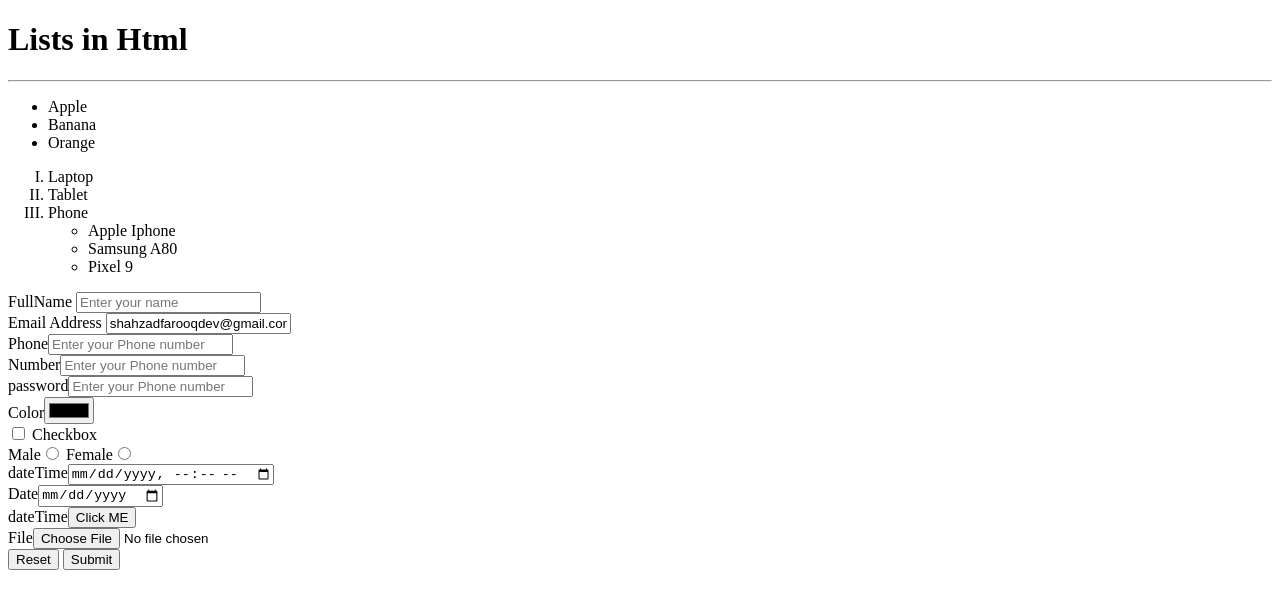
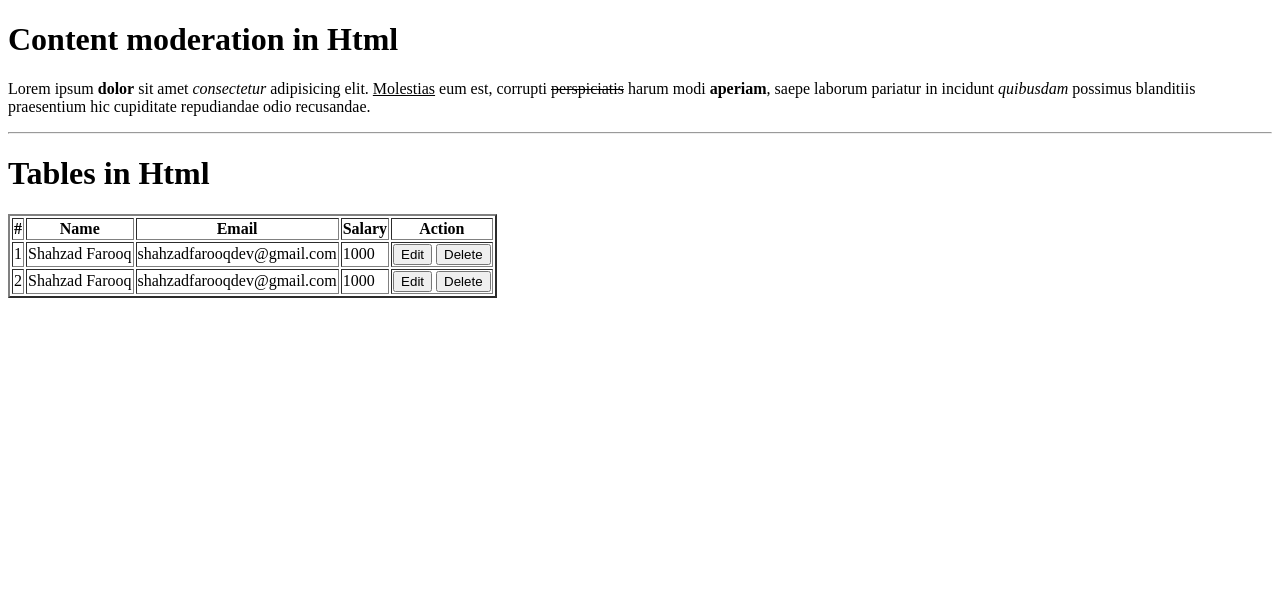
Before and after one commit to crindalwalt/Web-Dev-006, a plain HTML site: page index.html in a window 1280 px wide. Drawn offline with Linux system fonts and the light colour scheme.

Commit message:
tables in html done

```diff
--- a/index.html
+++ b/index.html
@@ -1,88 +1,51 @@
 <!DOCTYPE html>
 <html lang="en">
+<head>
+    <meta charset="UTF-8">
+    <meta name="viewport" content="width=device-width, initial-scale=1.0">
+    <title>Table in Html</title>
 
-<head>
-    <meta charset="UTF-8" />
-    <meta name="viewport" content="width=device-width, initial-scale=1.0" />
-    <title>list in Html</title>
 </head>
+<body>
+    <h1>Content moderation in Html</h1>
+    <p>
+        Lorem ipsum <b>dolor</b> sit amet <i>consectetur</i> adipisicing elit. <u>Molestias</u> eum est, corrupti <s>perspiciatis</s> harum modi <strong>aperiam</strong>, saepe laborum pariatur in incidunt <em>quibusdam</em> possimus blanditiis praesentium hic cupiditate repudiandae odio recusandae.
+    </p>
+    <hr>
 
-<body>
-    <h1>Lists in Html</h1>
-    <hr />
-    <!--
-        Two types of Lists in html
-        ordered list => with tarteeb
-        unordered list => without tarteeb
-
-    -->
-    <!-- type attributes supports cricle,square,disc -->
-    <ul type="disc">
-        <li>Apple</li>
-        <li>Banana</li>
-        <li>Orange</li>
-    </ul>
-
-    <!-- type attributes supports A,a,i,I,1 -->
-    <ol type="I">
-        <li>Laptop</li>
-        <li>Tablet</li>
-        <li>Phone</li>
-        <ul>
-            <li>Apple Iphone</li>
-            <li>Samsung A80</li>
-            <li>Pixel 9</li>
-        </ul>
-    </ol>
-    <form action="">
-        <div>
-            <label for="fullname">FullName</label>
-
-            <input type="text" placeholder="Enter your name" value="" id="fullname" required />
-        </div>
-
-        <div>
-            <label for="email">Email Address</label>
-
-            <input type="email" placeholder="Enter your Email" value="shahzadfarooqdev@gmail.com" id="email"  readonly/>
-        </div>
-
-        Phone<input type="tel" placeholder="Enter your Phone number" value="" />
-        <br />
-
-        Number<input type="number" placeholder="Enter your Phone number" value="" />
-
-        <br />
-        password<input type="password" placeholder="Enter your Phone number" value="" />
-        <br />
-
-        Color<input type="color" placeholder="Enter your Phone number" value="" />
-        <br />
-
-        <input type="checkbox" placeholder="Enter your Phone number" value="" />
-        Checkbox
-        <br />
-
-        Male<input type="radio" placeholder="Enter your Phone number" value="" name="gender" />
-
-        Female<input type="radio" placeholder="Enter your Phone number" value="" name="gender" />
-        <br />
-
-        dateTime<input type="datetime-local" placeholder="Enter your Phone number" value="" />
-        <br />
-        Date<input type="date" placeholder="Enter your Phone number" value="" />
-        <br />
-        dateTime<input type="button" placeholder="Enter your Phone number" value="Click ME" />
-        <br />
-
-        File<input type="file" placeholder="Enter your Phone number" value="Click ME"/>
-        <br />
-
-        <div>
-            <input type="reset" />
-            <input type="submit" />
-        </div>
-    </form>
+    <h1>Tables in Html</h1>
+    <table border="2">
+        <thead>
+            <tr>
+                <th>#</th>
+                <th>Name</th>
+                <th>Email</th>
+                <th>Salary</th>
+                <th>Action</th>
+            </tr>
+        </thead>
+        <tbody>
+            <tr>
+                <td>1</td>
+                <td>Shahzad Farooq</td>
+                <td>shahzadfarooqdev@gmail.com</td>
+                <td>1000</td>
+                <td>
+                    <button>Edit</button>
+                    <button>Delete</button>
+                </td>
+            </tr>
+            <tr>
+                <td>2</td>
+                <td>Shahzad Farooq</td>
+                <td>shahzadfarooqdev@gmail.com</td>
+                <td>1000</td>
+                <td>
+                    <button>Edit</button>
+                    <button>Delete</button>
+                </td>
+            </tr>
+        </tbody>
+    </table>
 </body>
-
 </html>
```
Also changed, not shown: 002_basic.html (added, +88 -0 lines).
